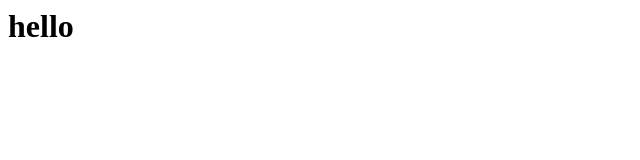
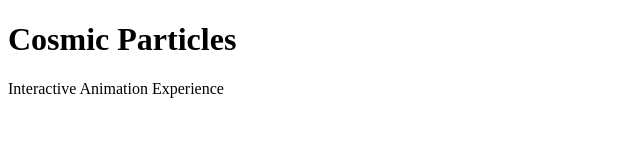
Before and after one commit to vishwajeet-coder07/Animation_Task4, a plain HTML site: page index.html in a window 1280 px wide. Shown: the whole page, without its empty margins (0-640 px from the left). Drawn offline with Linux system fonts and the light colour scheme.

Commit message:
adding Header

```diff
--- a/index.html
+++ b/index.html
@@ -1 +1,16 @@
-<h1>hello</h1>
+<!DOCTYPE html>
+<html lang="en">
+<head>
+    <meta charset="UTF-8">
+    <meta name="viewport" content="width=device-width, initial-scale=1.0">
+    <title>Document</title>
+</head>
+<body>
+     <div class="container">
+        <header class="header">
+            <h1 class="title">Cosmic Particles</h1>
+            <p class="subtitle">Interactive Animation Experience</p>
+        </header>
+
+</body>
+</html>
--- /dev/null
+++ b/style.css
@@ -0,0 +1,29 @@
+*{
+    margin: 0;
+    padding: 0;
+    box-sizing: border-box;
+}
+
+body {
+    font-family: 'Segoe UI', Tahoma, Geneva, Verdana, sans-serif;
+    background: linear-gradient(135deg, #0c0c0c 0%, #1a1a2e 50%, #16213e 100%);
+    color: #ffffff;
+    overflow: hidden;
+    height: 100vh;
+}
+
+.container {
+    position: relative;
+    width: 100%;
+    height: 100vh;
+    display: flex;
+    flex-direction: column;
+}
+.header {
+    position: absolute;
+    top: 2rem;
+    left: 50%;
+    transform: translateX(-50%);
+    text-align: center;
+    z-index: 10;
+}
```
